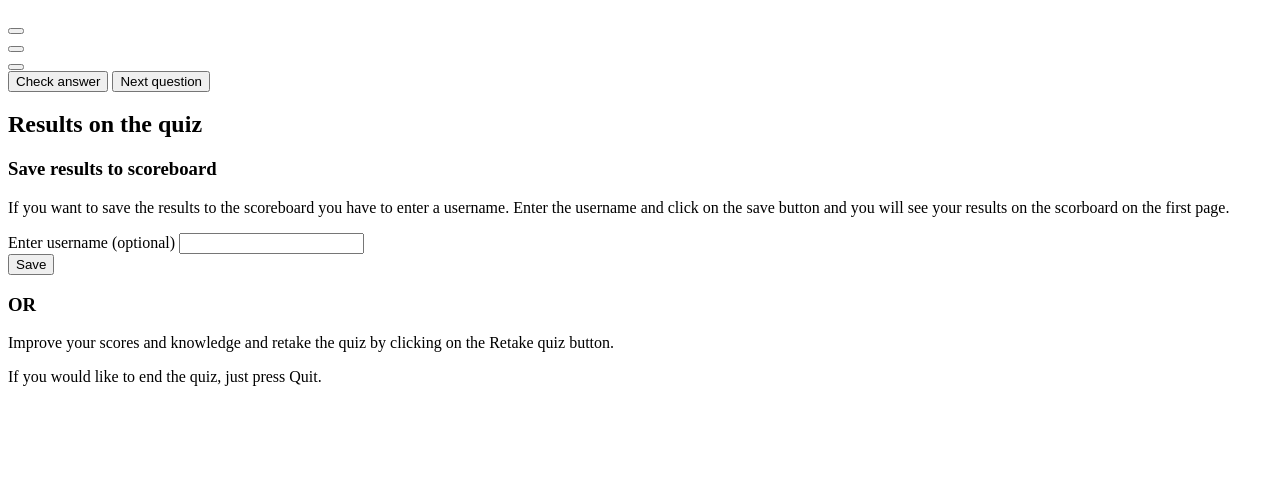
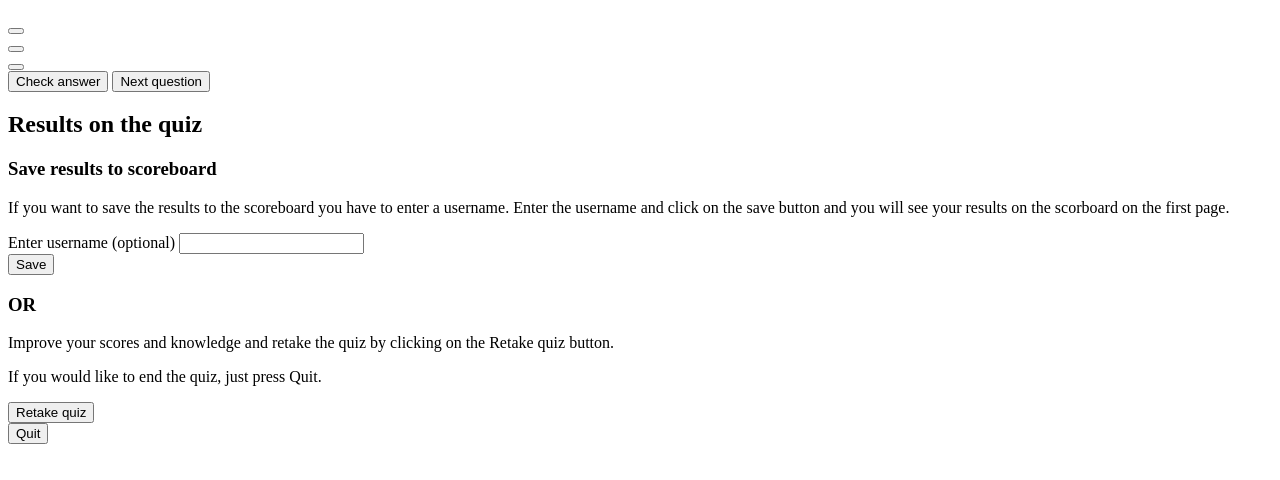
Before and after one commit to aslinedvinsson/Gender-inequality-quiz, a plain HTML site: page index.html in a window 1280 px wide. Shown: the part 320-800 px from the top of the page. Drawn offline with Linux system fonts and the light colour scheme.

Commit message:
Add div for retake and quit button and two buttons

```diff
--- a/index.html
+++ b/index.html
@@ -101,6 +101,17 @@
                     <p>Improve your scores and knowledge and retake the quiz by clicking on the Retake quiz button.</p>
                     <p>If you would like to end the quiz, just press Quit.</p>
                 </div>
+                 <!--Div for the two buttons Retake quiz and Quit-->
+                 <div class="retake_quit_div">
+                    <!--Button to retake the quiz. The button is a reset button (resets the form-data to its initial values)-->
+                    <div>
+                        <button class='btn' id="retake" type="button">Retake quiz</button>
+                    </div>
+                    <!--Button to quit the quiz. The button is a reset button (resets the form-data to its initial values)-->
+                    <div>
+                        <button class='btn' id="quit_btn" type="button">Quit</button>
+                    </div>
+                </div>
             </div>
 
         </div>
```
